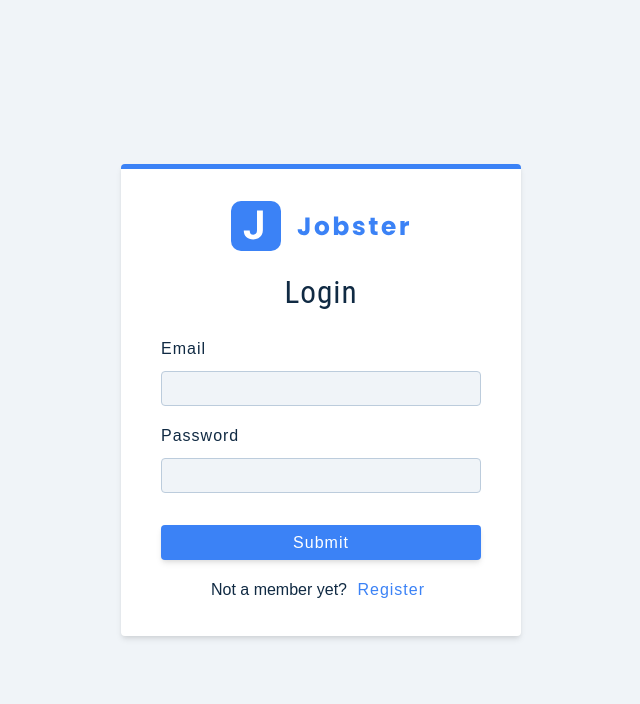
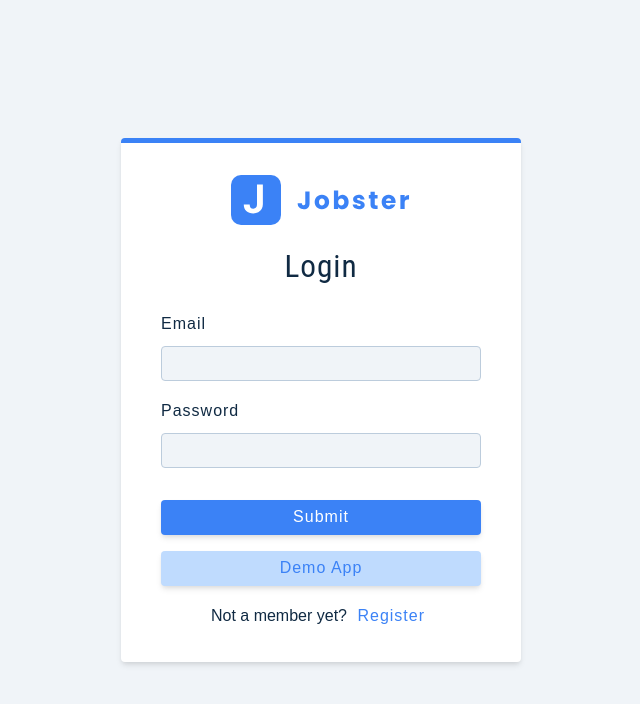
Before and after one commit to srdjo99/jobster-react, a React (Create React App) app: page /register in a window 1280 px wide. Shown: the top 704 px of the page, without its empty margins (319-959 px from the left). Built offline with nearby package versions, Linux system fonts and the light colour scheme.

Commit message:
Add test user

```diff
--- a/src/pages/Register.tsx
+++ b/src/pages/Register.tsx
@@ -10,17 +10,6 @@ import { AppDispatch } from "../store";
 import { useNavigate } from "react-router-dom";
 import { useAppDispatch, useAppSelector } from "../hooks/useRTK";
 import { IUserData } from "../types/IUser";
-
-interface IStoreState {
-  user: IUserData;
-  isLoading: boolean;
-}
-
-interface IUserFormInputs {
-  name?: string;
-  email?: string;
-  password?: string;
-}
 
 const initialState = {
   name: "",
@@ -105,6 +94,21 @@ const Register: FC = () => {
         <button type="submit" className="btn btn-block" disabled={isLoading}>
           {isLoading ? "loading..." : "submit"}
         </button>
+        <button
+          type="button"
+          className="btn btn-block btn-hipster"
+          disabled={isLoading}
+          onClick={() => {
+            dispatch(
+              loginUser({
+                email: process.env.REACT_APP_TESTUSER_EMAIL,
+                password: process.env.REACT_APP_TESTUSER_PASSWORD,
+              }),
+            );
+          }}
+        >
+          {isLoading ? "loading..." : "demo app"}
+        </button>
         <p>
           {values.isMember ? "Not a member yet? " : "Already a member?"}
           <button type="button" onClick={toggleMember} className="member-btn">
--- a/src/utils/axios.ts
+++ b/src/utils/axios.ts
@@ -1,4 +1,4 @@
-import axios, { AxiosInstance, AxiosRequestConfig } from "axios";
+import axios, { AxiosRequestConfig } from "axios";
 import { IUserData } from "../types/IUser";
 import { getUserFromLocalStorage } from "./localStorage";
 
```
Also changed, not shown: 1 other file (tests, documents, lock files or other folders).
